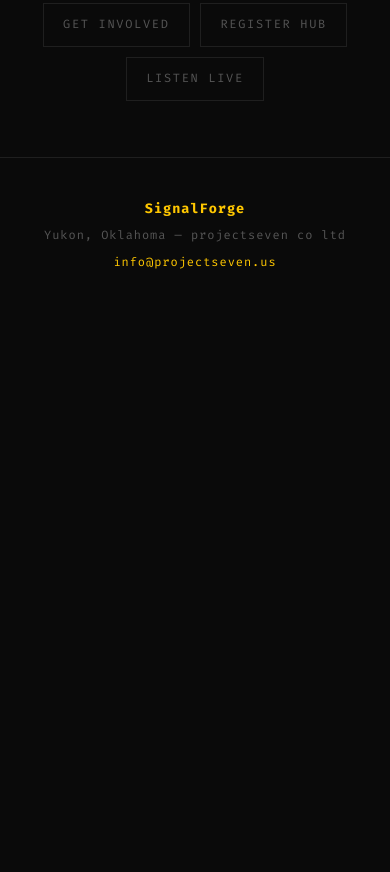
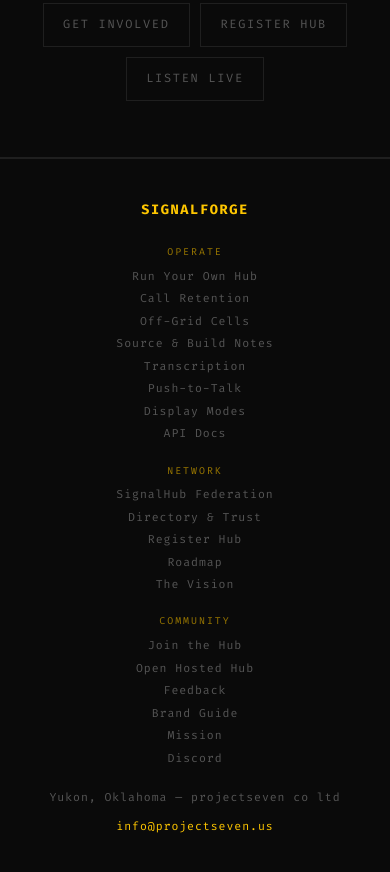
Before and after one commit to CptPlastic/signalforge.org, a plain HTML site: page about.html in a window 390 px wide. Shown: the part 4719-5591 px from the top of the page. Before the commit the page ends 5039 px from the top, so only its background shows below. Drawn offline with Linux system fonts and the light colour scheme.

Commit message:
Add dynamic site footer and styles
Replace hardcoded footers across multiple pages with a single #sf-site-footer mount and implement a JS-rendered footer. Adds footer CSS (site-nav.css) for layout, responsive grid, and meta links; extends site-nav.js with discordHref helper, mobile nav CTA adjustments, and renderFooter/init logic to populate the footer (Operate / Network / Community columns, contact meta). Updated HTML pages to include the mount (about, api, brand, feedback, index, join, listing, mobile, register-hub, source) and consolidated Discord invite handling for DRYness and easier maintenance.

```diff
--- a/about.html
+++ b/about.html
@@ -380,12 +380,6 @@
     </div>
   </section>
 
-  <footer>
-    <div class="footer-brand">SignalForge</div>
-    <div>Yukon, Oklahoma &mdash; projectseven co ltd</div>
-    <div style="margin-top:0.5rem;">
-      <a href="mailto:info@projectseven.us">info@projectseven.us</a>
-    </div>
-  </footer>
+  <div id="sf-site-footer"></div>
 </body>
 </html>
--- a/assets/site-nav.css
+++ b/assets/site-nav.css
@@ -204,3 +204,122 @@
 @media (min-width: 921px) {
   .nav-mobile { display: none !important; }
 }
+
+/* ── Site footer ── */
+
+.site-footer {
+  text-align: center;
+  padding: 2.5rem 1.5rem 3rem;
+  color: var(--muted);
+  font-size: 0.75rem;
+  letter-spacing: 0.08em;
+  border-top: 1px solid var(--border);
+  margin-top: auto;
+}
+
+.site-footer-inner {
+  max-width: 1100px;
+  margin: 0 auto;
+  display: flex;
+  flex-direction: column;
+  align-items: center;
+  gap: 0.65rem;
+}
+
+.site-footer-brand {
+  color: var(--amber);
+  font-weight: 700;
+  font-size: 0.85rem;
+  letter-spacing: 0.12em;
+  text-transform: uppercase;
+  margin-bottom: 0.35rem;
+}
+
+.site-footer-grid {
+  display: grid;
+  grid-template-columns: repeat(3, minmax(0, 1fr));
+  gap: 1.5rem 2rem;
+  width: 100%;
+  text-align: left;
+  margin: 0.5rem 0 0.75rem;
+}
+
+.site-footer-col-title {
+  font-size: 0.62rem;
+  color: var(--amber-dim);
+  letter-spacing: 0.2em;
+  text-transform: uppercase;
+  margin-bottom: 0.55rem;
+}
+
+.site-footer-col-links {
+  display: flex;
+  flex-direction: column;
+  gap: 0.4rem;
+}
+
+.site-footer-col-links a {
+  color: var(--muted);
+  text-decoration: none;
+  font-size: 0.72rem;
+  line-height: 1.4;
+  transition: color 0.15s;
+}
+
+.site-footer-col-links a:hover,
+.site-footer-col-links a.is-active {
+  color: var(--amber);
+}
+
+@media (max-width: 720px) {
+  .site-footer-grid {
+    grid-template-columns: 1fr;
+    gap: 1.25rem;
+    text-align: center;
+  }
+
+  .site-footer-col-links {
+    align-items: center;
+  }
+}
+
+.site-footer-meta {
+  font-size: 0.72rem;
+  color: var(--muted);
+}
+
+.site-footer-meta a {
+  color: var(--amber);
+  text-decoration: none;
+}
+
+.site-footer-meta a:hover {
+  text-decoration: underline;
+}
+
+.nav-mobile-cta {
+  display: flex;
+  gap: 0.5rem;
+  flex-wrap: wrap;
+}
+
+.nav-mobile-hub,
+.nav-mobile-discord {
+  flex: 1 1 auto;
+  text-align: center;
+  padding: 0.55rem 0.75rem !important;
+  border: 1px solid var(--border) !important;
+  border-radius: 2px;
+  font-weight: 700;
+}
+
+.nav-mobile-hub {
+  border-color: var(--amber-dim) !important;
+  color: var(--amber) !important;
+}
+
+.nav-mobile-discord:hover,
+.nav-mobile-hub:hover {
+  border-color: var(--amber) !important;
+  color: var(--amber) !important;
+}
--- a/assets/site-nav.js
+++ b/assets/site-nav.js
@@ -24,6 +24,10 @@
 
   function activeAttr(id) {
     return pageId() === id ? ' class="is-active"' : '';
+  }
+
+  function discordHref() {
+    return window.SF_DISCORD && window.SF_DISCORD.invite ? window.SF_DISCORD.invite : '#';
   }
 
   function renderNav() {
@@ -60,12 +64,8 @@
       '<a href="' + home('#network') + '">The Vision</a>' +
       '</div></details>' +
       '<a class="nav-direct" href="about.html"' + activeAttr('about') + '>About</a>' +
-      '<a class="nav-direct" href="feedback.html"' + activeAttr('feedback') + '>Feedback</a>' +
-      '<a class="nav-direct" href="brand.html"' + activeAttr('brand') + '>Brand</a>' +
-      '<a class="nav-direct" href="' + home('#mission') + '">Mission</a>' +
-      '<a class="nav-direct' + (pageId() === 'api' ? ' is-active' : '') + '" href="api.html">API</a>' +
       '<a class="nav-direct nav-hub-cta" href="https://p7hub.projectseven.us/" target="_blank" rel="noopener noreferrer">Hub</a>' +
-      '<a class="nav-direct nav-discord-cta" href="' + (window.SF_DISCORD && window.SF_DISCORD.invite ? window.SF_DISCORD.invite : '#') + '" target="_blank" rel="noopener noreferrer">Discord</a>' +
+      '<a class="nav-direct nav-discord-cta" href="' + discordHref() + '" target="_blank" rel="noopener noreferrer">Discord</a>' +
       '</nav>' +
       MODE_BAR +
       '<button type="button" class="nav-toggle" id="nav-toggle" aria-expanded="false" aria-controls="nav-mobile">Menu</button>' +
@@ -90,15 +90,12 @@
       '<a href="register-hub.html"' + activeAttr('register-hub') + '>Register Hub</a>' +
       '<a href="' + home('#roadmap') + '">Roadmap</a>' +
       '<a href="' + home('#network') + '">The Vision</a></div>' +
+      '<div class="nav-mobile-section"><div class="nav-mobile-title">About</div>' +
+      '<a href="about.html"' + activeAttr('about') + '>About SignalForge</a></div>' +
+      '<div class="nav-mobile-section nav-mobile-cta">' +
+      '<a class="nav-mobile-hub" href="https://p7hub.projectseven.us/" target="_blank" rel="noopener noreferrer">Open Hub</a>' +
+      '<a class="nav-mobile-discord" href="' + discordHref() + '" target="_blank" rel="noopener noreferrer">Discord</a></div>' +
       '<div class="nav-mobile-section"><div class="nav-mobile-title">Display</div>' + MODE_BAR + '</div>' +
-      '<div class="nav-mobile-section"><div class="nav-mobile-title">More</div>' +
-      '<a href="about.html"' + activeAttr('about') + '>About</a>' +
-      '<a href="feedback.html"' + activeAttr('feedback') + '>Feedback</a>' +
-      '<a href="brand.html"' + activeAttr('brand') + '>Brand Guide</a>' +
-      '<a href="DISPLAY-MODES.md">Display Modes</a>' +
-      '<a href="' + home('#mission') + '">Mission</a>' +
-      '<a href="api.html"' + activeAttr('api') + '>API Docs</a>' +
-      '<a href="' + (window.SF_DISCORD && window.SF_DISCORD.invite ? window.SF_DISCORD.invite : '#') + '" target="_blank" rel="noopener noreferrer">Discord</a></div>' +
       '</div></header>';
 
     var navToggle = document.getElementById('nav-toggle');
@@ -136,9 +133,67 @@
     document.dispatchEvent(new Event('sf-nav-mounted'));
   }
 
+  function footerColumn(title, linksHtml) {
+    return (
+      '<div class="site-footer-col">' +
+      '<div class="site-footer-col-title">' + title + '</div>' +
+      '<nav class="site-footer-col-links" aria-label="' + title + '">' +
+      linksHtml +
+      '</nav></div>'
+    );
+  }
+
+  function renderFooter() {
+    var mount = document.getElementById('sf-site-footer');
+    if (!mount) return;
+
+    var operateLinks =
+      '<a href="' + home('#run') + '">Run Your Own Hub</a>' +
+      '<a href="' + home('#retention') + '">Call Retention</a>' +
+      '<a href="' + home('#offgrid') + '">Off-Grid Cells</a>' +
+      '<a href="source.html"' + activeAttr('source') + '>Source &amp; Build Notes</a>' +
+      '<a href="' + home('#transcription') + '">Transcription</a>' +
+      '<a href="' + home('#ptt') + '">Push-to-Talk</a>' +
+      '<a href="' + home('#display-modes') + '">Display Modes</a>' +
+      '<a href="api.html"' + activeAttr('api') + '>API Docs</a>';
+
+    var networkLinks =
+      '<a href="' + home('#signalhub') + '">SignalHub Federation</a>' +
+      '<a href="' + home('#directory') + '">Directory &amp; Trust</a>' +
+      '<a href="register-hub.html"' + activeAttr('register-hub') + '>Register Hub</a>' +
+      '<a href="' + home('#roadmap') + '">Roadmap</a>' +
+      '<a href="' + home('#network') + '">The Vision</a>';
+
+    var communityLinks =
+      '<a href="join.html"' + activeAttr('join') + '>Join the Hub</a>' +
+      '<a href="https://p7hub.projectseven.us/" target="_blank" rel="noopener noreferrer">Open Hosted Hub</a>' +
+      '<a href="feedback.html"' + activeAttr('feedback') + '>Feedback</a>' +
+      '<a href="brand.html"' + activeAttr('brand') + '>Brand Guide</a>' +
+      '<a href="' + home('#mission') + '">Mission</a>' +
+      '<a href="' + discordHref() + '" target="_blank" rel="noopener noreferrer">Discord</a>';
+
+    mount.innerHTML =
+      '<footer class="site-footer">' +
+      '<div class="site-footer-inner">' +
+      '<div class="site-footer-brand">SignalForge</div>' +
+      '<div class="site-footer-grid">' +
+      footerColumn('Operate', operateLinks) +
+      footerColumn('Network', networkLinks) +
+      footerColumn('Community', communityLinks) +
+      '</div>' +
+      '<div class="site-footer-meta">Yukon, Oklahoma &mdash; projectseven co ltd</div>' +
+      '<div class="site-footer-meta"><a href="mailto:info@projectseven.us">info@projectseven.us</a></div>' +
+      '</div></footer>';
+  }
+
+  function init() {
+    renderNav();
+    renderFooter();
+  }
+
   if (document.readyState === 'loading') {
-    document.addEventListener('DOMContentLoaded', renderNav);
+    document.addEventListener('DOMContentLoaded', init);
   } else {
-    renderNav();
+    init();
   }
 })();
```
Also changed, not shown: api.html (+1 -0 lines), brand.html (+1 -7 lines), feedback.html (+1 -0 lines), index.html (+1 -7 lines), join.html (+1 -0 lines), listing.html (+1 -0 lines), mobile.html (+1 -6 lines), register-hub.html (+1 -0 lines), source.html (+1 -0 lines).
